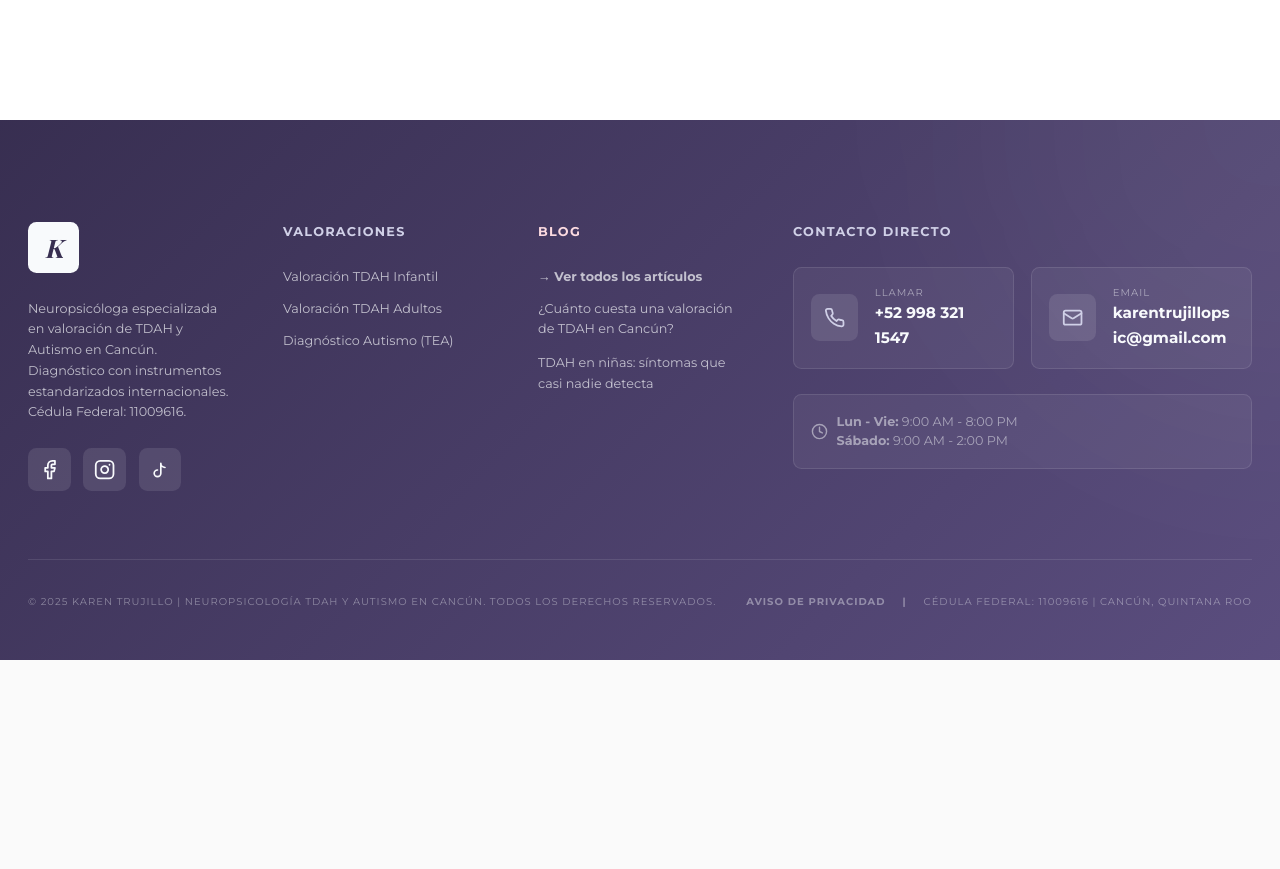
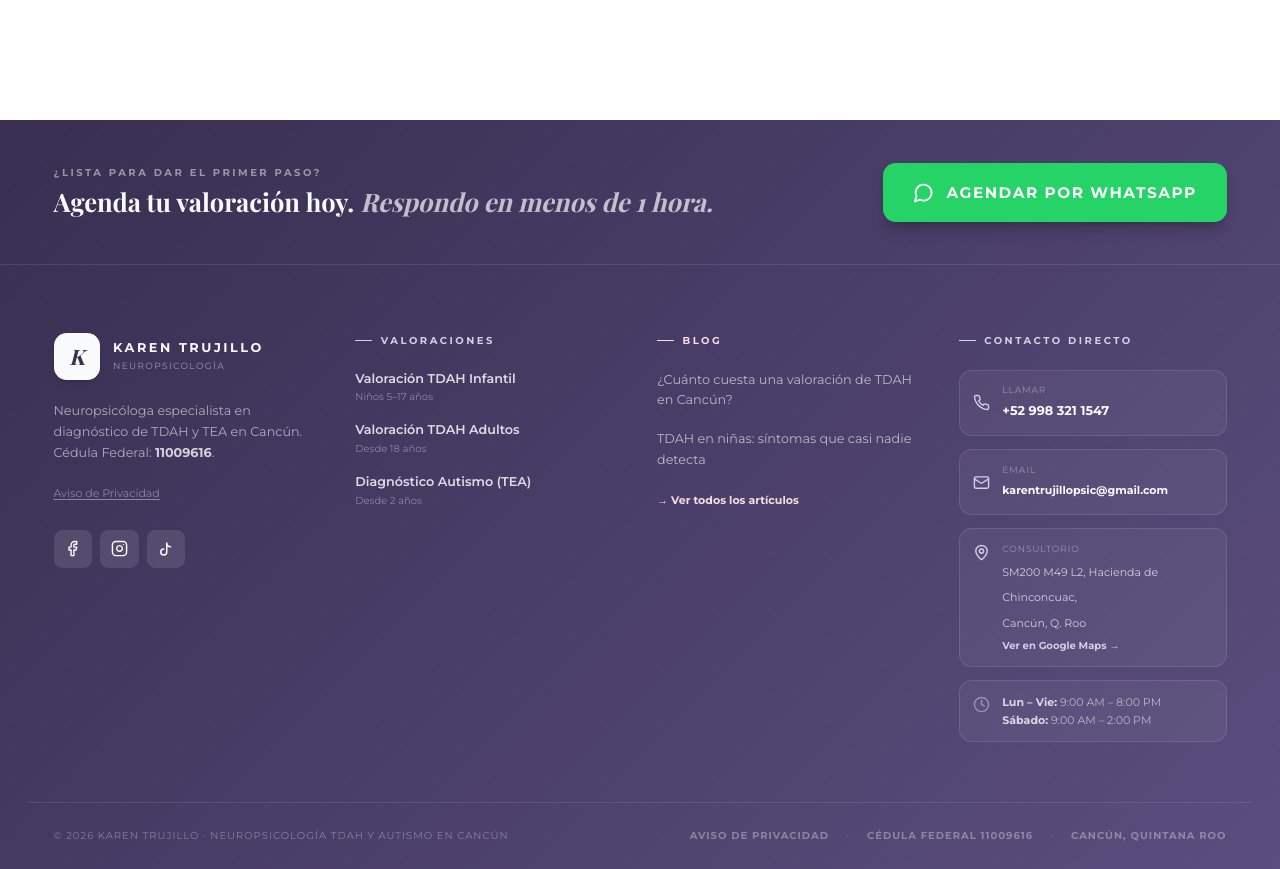
Before and after one commit to jeal1498/blogs, a React (Vite) app: page / in a window 1280 px wide. Shown: the part 7360-8229 px from the top of the page. Before the commit the page ends 8020 px from the top, so only its background shows below. Built offline with nearby package versions, Linux system fonts and the light colour scheme; the HTML template or start-up script is replaced by a standard one; a web font is replaced by a local one.

Commit message:
Add files via upload

```diff
--- a/src/components/Footer.tsx
+++ b/src/components/Footer.tsx
@@ -1,132 +1,240 @@
-import { Phone, Mail, Clock, Facebook, Instagram } from 'lucide-react';
+import { Phone, MapPin, Clock, Facebook, Instagram, MessageCircle, ArrowRight, Mail } from 'lucide-react';
 import { motion } from 'framer-motion';
 import { Link } from 'react-router-dom';
 
 const TikTokIcon = () => (
-  <svg xmlns="http://www.w3.org/2000/svg" width="20" height="20" viewBox="0 0 24 24" fill="none" stroke="currentColor" strokeWidth="2" strokeLinecap="round" strokeLinejoin="round">
+  <svg xmlns="http://www.w3.org/2000/svg" width="18" height="18" viewBox="0 0 24 24" fill="none" stroke="currentColor" strokeWidth="2" strokeLinecap="round" strokeLinejoin="round">
     <path d="M9 12a4 4 0 1 0 4 4V4a5 5 0 0 0 5 5"/>
   </svg>
 );
 
 const Footer = () => {
   const valoraciones = [
-    { to: '/evaluacion-tdah-ninos', label: 'Valoración TDAH Infantil' },
-    { to: '/evaluacion-tdah-adultos', label: 'Valoración TDAH Adultos' },
-    { to: '/evaluacion-autismo-cancun', label: 'Diagnóstico Autismo (TEA)' },
+    { to: '/evaluacion-tdah-ninos',   label: 'Valoración TDAH Infantil',    sub: 'Niños 5–17 años' },
+    { to: '/evaluacion-tdah-adultos', label: 'Valoración TDAH Adultos',      sub: 'Desde 18 años' },
+    { to: '/evaluacion-autismo-cancun', label: 'Diagnóstico Autismo (TEA)', sub: 'Desde 2 años' },
+  ];
+
+  const blogLinks = [
+    { to: '/blog/cuanto-cuesta-valoracion-tdah-cancun', label: '¿Cuánto cuesta una valoración de TDAH en Cancún?' },
+    { to: '/blog/tdah-en-ninas-sintomas',               label: 'TDAH en niñas: síntomas que casi nadie detecta' },
   ];
 
   return (
-    <footer id="contacto" className="bg-gradient-primary text-primary-foreground pt-24 pb-12 px-6 overflow-hidden relative">
-      <div className="absolute top-0 right-0 w-[600px] h-[600px] bg-primary-foreground/5 rounded-full blur-[120px] -translate-y-1/2 translate-x-1/2 pointer-events-none" />
+    <footer id="contacto" className="bg-gradient-primary text-primary-foreground overflow-hidden relative">
 
+      {/* ── Decorative blobs ── */}
+      <div className="pointer-events-none absolute inset-0 overflow-hidden">
+        <div className="absolute -top-32 -right-32 w-[500px] h-[500px] bg-accent-blue/8 rounded-full blur-[100px]" />
+        <div className="absolute bottom-0 left-0 w-[400px] h-[400px] bg-accent-pink/6 rounded-full blur-[100px]" />
+        {/* Subtle dot grid overlay */}
+        <div className="absolute inset-0 opacity-[0.03]"
+          style={{ backgroundImage: 'radial-gradient(circle, white 1px, transparent 1px)', backgroundSize: '28px 28px' }} />
+      </div>
+
+      {/* ── Top CTA strip ── */}
       <motion.div
-        className="max-w-6xl mx-auto grid md:grid-cols-5 gap-12 relative z-10 border-b border-primary-foreground/10 pb-16"
+        className="relative z-10 border-b border-primary-foreground/10"
+        initial={{ opacity: 0, y: 16 }}
+        whileInView={{ opacity: 1, y: 0 }}
+        viewport={{ once: true }}
+        transition={{ duration: 0.6 }}
+      >
+        <div className="max-w-6xl mx-auto px-6 py-10 flex flex-col sm:flex-row items-center justify-between gap-6">
+          <div>
+            <p className="text-[10px] uppercase tracking-[0.25em] font-bold text-primary-foreground/50 mb-1">¿Lista para dar el primer paso?</p>
+            <h2 className="text-xl md:text-2xl font-serif font-bold text-primary-foreground leading-snug">
+              Agenda tu valoración hoy.{' '}
+              <span className="italic text-primary-foreground/70">Respondo en menos de 1 hora.</span>
+            </h2>
+          </div>
+          <a
+            href="https://wa.me/529983211547?text=Hola%20Karen,%20me%20gustaría%20agendar%20una%20valoración"
+            target="_blank"
+            rel="noopener noreferrer"
+            className="shrink-0 flex items-center gap-3 bg-[#25D366] hover:bg-[#20c45c] text-white font-bold text-sm uppercase tracking-widest px-7 py-4 rounded-xl transition-all shadow-lg shadow-black/20 hover:shadow-[#25D366]/30 hover:-translate-y-0.5 active:scale-95"
+          >
+            <MessageCircle className="w-5 h-5" />
+            Agendar por WhatsApp
+          </a>
+        </div>
+      </motion.div>
+
+      {/* ── Main grid ── */}
+      <motion.div
+        className="relative z-10 max-w-6xl mx-auto px-6 pt-16 pb-14 grid grid-cols-1 sm:grid-cols-2 lg:grid-cols-4 gap-x-8 gap-y-12 border-b border-primary-foreground/10"
         initial={{ opacity: 0, y: 20 }}
         whileInView={{ opacity: 1, y: 0 }}
         viewport={{ once: true }}
-        transition={{ duration: 0.8 }}
+        transition={{ duration: 0.7, delay: 0.1 }}
       >
-        {/* Brand */}
-        <div className="md:col-span-1">
-          <Link to="/" className="block w-12 h-12 bg-primary-foreground rounded-lg flex items-center justify-center text-primary font-serif font-bold italic text-2xl mb-6">K</Link>
-          <p className="text-xs text-primary-foreground/70 leading-relaxed mb-6">
-            Neuropsicóloga especializada en valoración de TDAH y Autismo en Cancún. Diagnóstico con instrumentos estandarizados internacionales. Cédula Federal: 11009616.
+
+        {/* Col 1 — Brand */}
+        <div className="space-y-5">
+          <Link to="/" className="inline-flex items-center gap-3 group">
+            <div className="w-11 h-11 bg-primary-foreground rounded-xl flex items-center justify-center text-primary font-serif font-bold italic text-xl shadow-md transition-transform group-hover:scale-105 group-hover:rotate-3">
+              K
+            </div>
+            <div>
+              <span className="block font-bold text-xs uppercase tracking-[0.2em] text-primary-foreground leading-none">Karen Trujillo</span>
+              <span className="block text-[9px] uppercase tracking-[0.15em] text-primary-foreground/50 mt-1">Neuropsicología</span>
+            </div>
+          </Link>
+
+          <p className="text-xs text-primary-foreground/60 leading-relaxed">
+            Neuropsicóloga especialista en diagnóstico de TDAH y TEA en Cancún.
+            Cédula Federal: <strong className="text-primary-foreground/80">11009616</strong>.
           </p>
-          <div className="flex gap-3">
-            <a href="https://www.facebook.com/share/1Bs93MjeKt/" target="_blank" rel="noopener noreferrer"
-              className="w-10 h-10 bg-primary-foreground/10 hover:bg-accent-blue rounded-lg flex items-center justify-center transition-all hover:scale-110" title="Facebook">
-              <Facebook className="w-5 h-5" />
+
+          <Link
+            to="/aviso-de-privacidad"
+            className="inline-flex items-center gap-1.5 text-[11px] text-primary-foreground/40 hover:text-primary-foreground/70 transition-colors underline underline-offset-2"
+          >
+            Aviso de Privacidad
+          </Link>
+
+          <div className="flex gap-2 pt-1">
+            {[
+              { href: 'https://www.facebook.com/share/1Bs93MjeKt/', icon: <Facebook className="w-4 h-4" />, label: 'Facebook', hover: 'hover:bg-[#1877f2]' },
+              { href: 'https://www.instagram.com/psicologakarentrujillo', icon: <Instagram className="w-4 h-4" />, label: 'Instagram', hover: 'hover:bg-gradient-to-br hover:from-[#f09433] hover:via-[#e6683c] hover:to-[#bc1888]' },
+              { href: 'https://www.tiktok.com/@psic.karentrujillo', icon: <TikTokIcon />, label: 'TikTok', hover: 'hover:bg-[#010101]' },
+            ].map((s) => (
+              <a
+                key={s.label}
+                href={s.href}
+                target="_blank"
+                rel="noopener noreferrer"
+                title={s.label}
+                className={`w-9 h-9 bg-primary-foreground/10 ${s.hover} rounded-lg flex items-center justify-center transition-all hover:scale-110`}
+              >
+                {s.icon}
               </a>
-            <a href="https://www.instagram.com/psicologakarentrujillo" target="_blank" rel="noopener noreferrer"
-              className="w-10 h-10 bg-primary-foreground/10 hover:bg-accent-pink/60 rounded-lg flex items-center justify-center transition-all hover:scale-110" title="Instagram">
-              <Instagram className="w-5 h-5" />
-            </a>
-            <a href="https://www.tiktok.com/@psic.karentrujillo" target="_blank" rel="noopener noreferrer"
-              className="w-10 h-10 bg-primary-foreground/10 hover:bg-accent-blue rounded-lg flex items-center justify-center transition-all hover:scale-110" title="TikTok">
-              <TikTokIcon />
-            </a>
+            ))}
           </div>
         </div>
 
-        {/* Valoraciones links */}
-        <div className="md:col-span-1">
-          <h4 className="font-bold uppercase tracking-widest text-xs mb-6 text-accent-blue">Valoraciones</h4>
-          <ul className="space-y-3 text-xs font-medium text-primary-foreground/70">
+        {/* Col 2 — Valoraciones */}
+        <div>
+          <h4 className="text-[10px] font-bold uppercase tracking-[0.25em] text-accent-blue mb-5 flex items-center gap-2">
+            <span className="w-4 h-px bg-accent-blue inline-block" />
+            Valoraciones
+          </h4>
+          <ul className="space-y-4">
             {valoraciones.map((v) => (
               <li key={v.to}>
-                <Link to={v.to} className="hover:text-primary-foreground hover:translate-x-1 transition-all inline-block">
+                <Link
+                  to={v.to}
+                  className="group flex flex-col gap-0.5 hover:translate-x-1 transition-transform"
+                >
+                  <span className="text-xs font-semibold text-primary-foreground/85 group-hover:text-primary-foreground transition-colors leading-snug">
                     {v.label}
+                  </span>
+                  <span className="text-[10px] text-primary-foreground/40">{v.sub}</span>
                 </Link>
               </li>
             ))}
           </ul>
         </div>
 
-        {/* Blog links */}
-        <div className="md:col-span-1">
-          <h4 className="font-bold uppercase tracking-widest text-xs mb-6 text-accent-pink">Blog</h4>
-          <ul className="space-y-3 text-xs font-medium text-primary-foreground/70">
-            <li>
-              <Link to="/blog" className="hover:text-primary-foreground hover:translate-x-1 transition-all inline-block font-bold">
+        {/* Col 3 — Blog */}
+        <div>
+          <h4 className="text-[10px] font-bold uppercase tracking-[0.25em] text-accent-pink mb-5 flex items-center gap-2">
+            <span className="w-4 h-px bg-accent-pink inline-block" />
+            Blog
+          </h4>
+          <ul className="space-y-4">
+            {blogLinks.map((b) => (
+              <li key={b.to}>
+                <Link
+                  to={b.to}
+                  className="text-xs text-primary-foreground/65 hover:text-primary-foreground transition-colors leading-relaxed hover:translate-x-1 inline-block"
+                >
+                  {b.label}
+                </Link>
+              </li>
+            ))}
+          </ul>
+          <Link
+            to="/blog"
+            className="mt-5 inline-flex items-center gap-1.5 text-[11px] font-bold text-accent-pink hover:text-primary-foreground transition-colors"
+          >
             → Ver todos los artículos
           </Link>
-            </li>
-            <li>
-              <Link to="/blog/cuanto-cuesta-valoracion-tdah-cancun" className="hover:text-primary-foreground hover:translate-x-1 transition-all inline-block leading-relaxed">
-                ¿Cuánto cuesta una valoración de TDAH en Cancún?
-              </Link>
-            </li>
-            <li>
-              <Link to="/blog/tdah-en-ninas-sintomas" className="hover:text-primary-foreground hover:translate-x-1 transition-all inline-block leading-relaxed">
-                TDAH en niñas: síntomas que casi nadie detecta
-              </Link>
-            </li>
-          </ul>
         </div>
 
-        {/* Contact */}
-        <div className="md:col-span-2">
-          <h4 className="font-bold uppercase tracking-widest text-xs mb-6 text-accent-blue">Contacto Directo</h4>
-          <div className="grid sm:grid-cols-2 gap-4 mb-6">
-            <a href="tel:529983211547"
-              className="flex items-center gap-4 p-4 rounded-lg bg-primary-foreground/5 hover:bg-accent-blue/20 transition-all group border border-primary-foreground/10">
-              <div className="bg-primary-foreground/10 group-hover:bg-primary-foreground/20 p-3 rounded-lg text-accent-blue group-hover:text-primary-foreground transition-colors">
-                <Phone className="w-5 h-5" />
-              </div>
+        {/* Col 4 — Contacto */}
+        <div className="space-y-3">
+          <h4 className="text-[10px] font-bold uppercase tracking-[0.25em] text-accent-blue mb-5 flex items-center gap-2">
+            <span className="w-4 h-px bg-accent-blue inline-block" />
+            Contacto Directo
+          </h4>
+
+          {/* Phone */}
+          <a
+            href="tel:529983211547"
+            className="flex items-center gap-3 p-3 rounded-xl bg-primary-foreground/5 border border-primary-foreground/10 hover:border-accent-blue/50 hover:bg-primary-foreground/10 transition-all group"
+          >
+            <Phone className="w-4 h-4 text-accent-blue shrink-0" />
             <div>
-                <span className="block text-[10px] uppercase tracking-widest opacity-50">Llamar</span>
-                <span className="text-sm font-bold">+52 998 321 1547</span>
+              <span className="block text-[9px] uppercase tracking-widest text-primary-foreground/40">Llamar</span>
+              <span className="text-xs font-bold text-primary-foreground">+52 998 321 1547</span>
             </div>
           </a>
-            <a href="mailto:karentrujillopsic@gmail.com"
-              className="flex items-center gap-4 p-4 rounded-lg bg-primary-foreground/5 hover:bg-accent-blue/20 transition-all group border border-primary-foreground/10">
-              <div className="bg-primary-foreground/10 group-hover:bg-primary-foreground/20 p-3 rounded-lg text-accent-blue group-hover:text-primary-foreground transition-colors">
-                <Mail className="w-5 h-5" />
-              </div>
+
+          {/* Email */}
+          <a
+            href="mailto:karentrujillopsic@gmail.com"
+            className="flex items-center gap-3 p-3 rounded-xl bg-primary-foreground/5 border border-primary-foreground/10 hover:border-accent-blue/50 hover:bg-primary-foreground/10 transition-all group"
+          >
+            <Mail className="w-4 h-4 text-accent-blue shrink-0" />
             <div>
-                <span className="block text-[10px] uppercase tracking-widest opacity-50">Email</span>
-                <span className="text-sm font-bold break-all leading-snug">karentrujillopsic@gmail.com</span>
+              <span className="block text-[9px] uppercase tracking-widest text-primary-foreground/40">Email</span>
+              <span className="text-[11px] font-bold text-primary-foreground break-all leading-snug">karentrujillopsic@gmail.com</span>
             </div>
           </a>
+
+          {/* Address — clickable map */}
+          <a
+            href="https://www.google.com/maps/search/?api=1&query=Psicóloga+Karen+Trujillo+Neuropsicología+TDAH+Autismo+Cancún+SM200+M49+L2+Hacienda+de+Chinconcuac"
+            target="_blank"
+            rel="noopener noreferrer"
+            className="flex items-start gap-3 p-3 rounded-xl bg-primary-foreground/5 border border-primary-foreground/10 hover:border-accent-blue/50 hover:bg-primary-foreground/10 transition-all group"
+          >
+            <MapPin className="w-4 h-4 text-accent-blue shrink-0 mt-0.5" />
+            <div>
+              <span className="block text-[9px] uppercase tracking-widest text-primary-foreground/40 mb-0.5">Consultorio</span>
+              <span className="text-[11px] text-primary-foreground/75 leading-relaxed">
+                SM200 M49 L2, Hacienda de Chinconcuac,<br />Cancún, Q. Roo
+              </span>
+              <span className="block text-[10px] font-bold text-accent-blue mt-1 group-hover:underline">Ver en Google Maps →</span>
             </div>
-          <div className="flex items-center gap-2 text-xs text-primary-foreground/50 bg-primary-foreground/5 p-4 rounded-lg border border-primary-foreground/10">
-            <Clock className="w-4 h-4 shrink-0" />
-            <div>
-              <p><strong>Lun - Vie:</strong> 9:00 AM - 8:00 PM</p>
-              <p><strong>Sábado:</strong> 9:00 AM - 2:00 PM</p>
+          </a>
+
+          {/* Hours */}
+          <div className="flex items-start gap-3 p-3 rounded-xl bg-primary-foreground/5 border border-primary-foreground/10">
+            <Clock className="w-4 h-4 text-primary-foreground/40 shrink-0 mt-0.5" />
+            <div className="text-[11px] text-primary-foreground/60 space-y-0.5">
+              <p><strong className="text-primary-foreground/80">Lun – Vie:</strong> 9:00 AM – 8:00 PM</p>
+              <p><strong className="text-primary-foreground/80">Sábado:</strong> 9:00 AM – 2:00 PM</p>
             </div>
           </div>
         </div>
       </motion.div>
 
-      <div className="max-w-6xl mx-auto pt-8 flex flex-col md:flex-row justify-between items-center gap-4 text-[10px] text-primary-foreground/40 uppercase tracking-widest font-bold">
-        <p>© 2025 Karen Trujillo | Neuropsicología TDAH y Autismo en Cancún. Todos los derechos reservados.</p>
-        <div className="flex items-center gap-4">
-          <Link to="/aviso-de-privacidad" className="hover:text-primary-foreground/70 transition-colors">Aviso de Privacidad</Link>
-          <span>|</span>
-          <p>Cédula Federal: 11009616 | Cancún, Quintana Roo</p>
+      {/* ── Bottom bar ── */}
+      <div className="relative z-10 max-w-6xl mx-auto px-6 py-6 flex flex-col md:flex-row justify-between items-center gap-3 text-[10px] text-primary-foreground/35 uppercase tracking-widest font-bold">
+        <p>© 2026 Karen Trujillo · Neuropsicología TDAH y Autismo en Cancún</p>
+        <div className="flex flex-wrap items-center justify-center gap-x-4 gap-y-1">
+          <Link to="/aviso-de-privacidad" className="hover:text-primary-foreground/60 transition-colors">
+            Aviso de Privacidad
+          </Link>
+          <span className="opacity-30">·</span>
+          <span>Cédula Federal 11009616</span>
+          <span className="opacity-30">·</span>
+          <span>Cancún, Quintana Roo</span>
         </div>
       </div>
+
     </footer>
   );
 };
```
Lines whose indentation alone changed are shown as unchanged.
